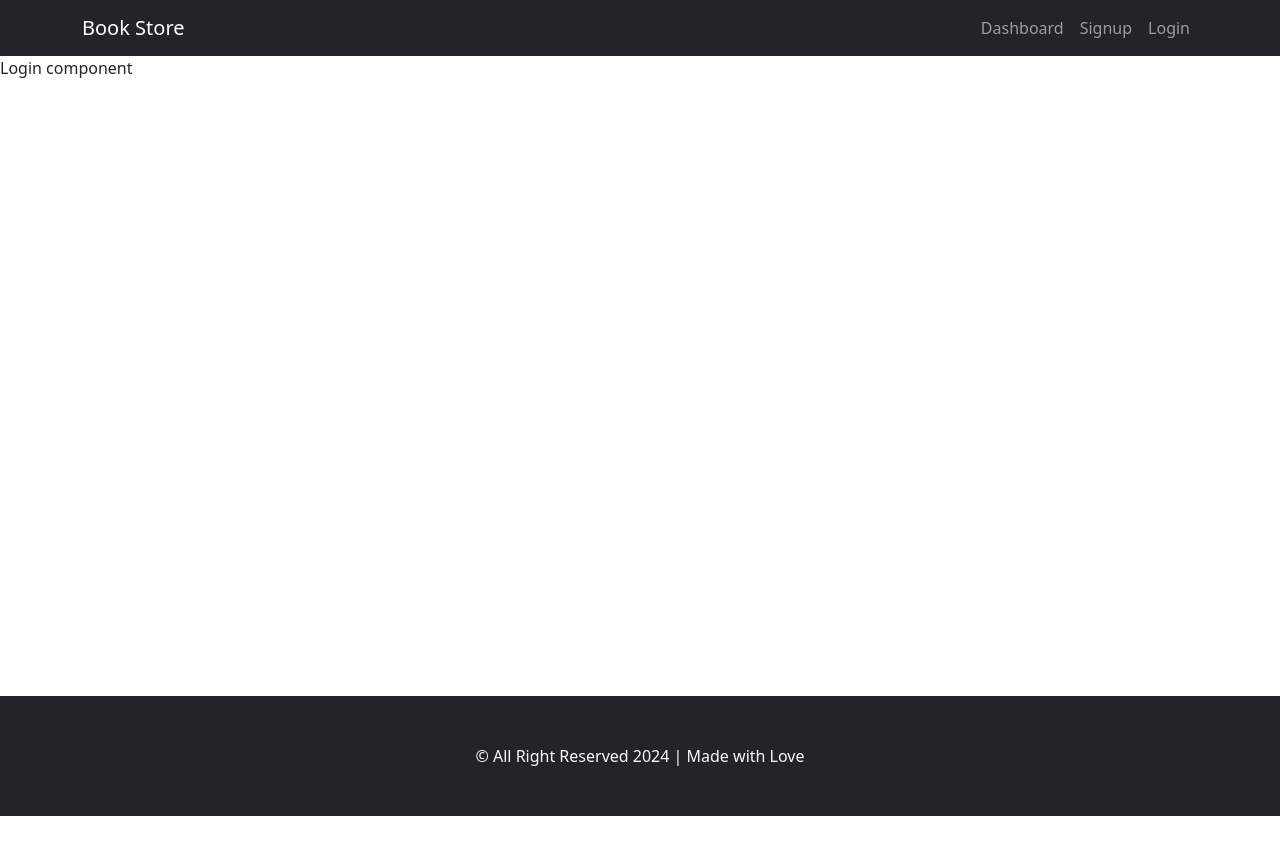
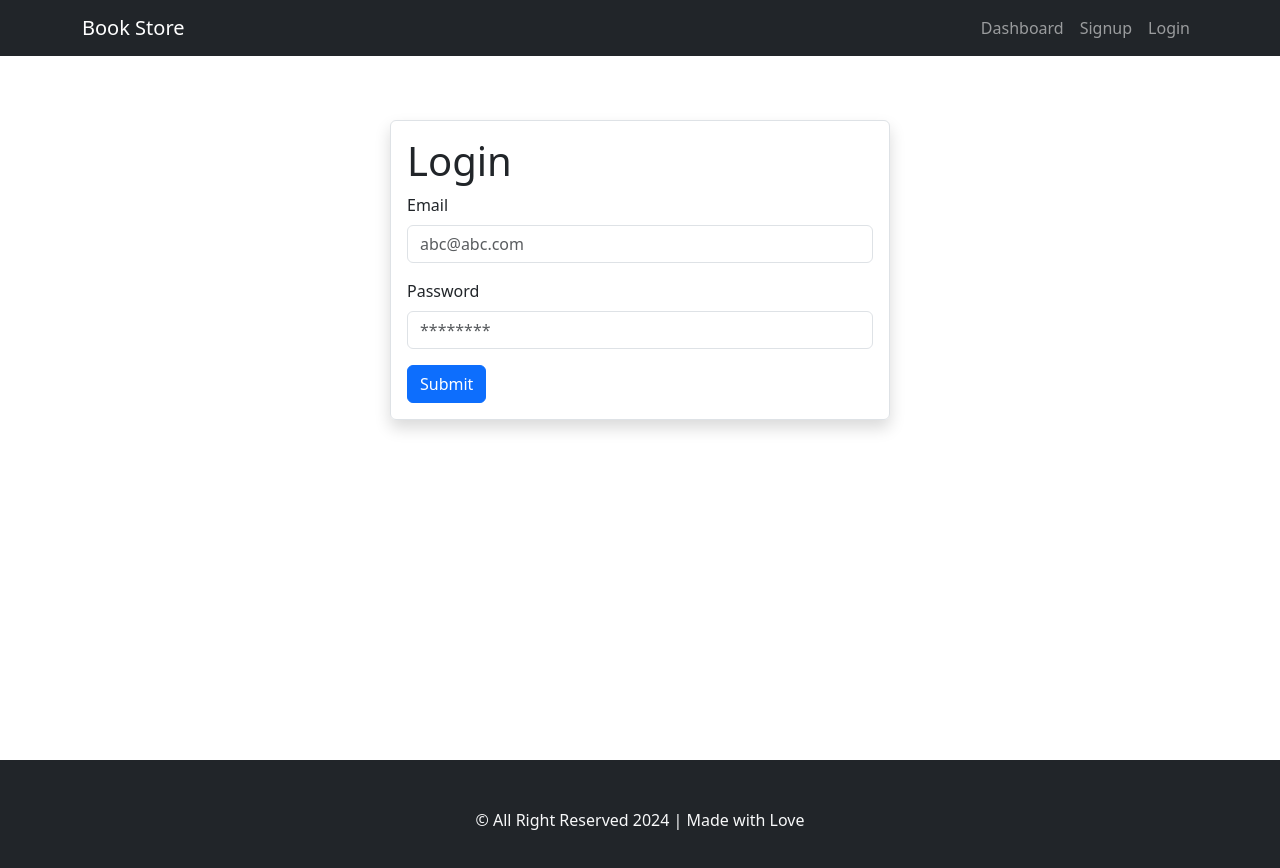
Before and after one commit to sonam-serchan/book-library, a React (Vite) app: page / in a window 1280 px wide. Shown: the top 868 px of the page. Before the commit the page ends 816 px from the top, so only its background shows below. Built offline with nearby package versions, Linux system fonts and the light colour scheme.

Commit message:
login and reset-password forms added

```diff
--- a/src/pages/auth/Login.jsx
+++ b/src/pages/auth/Login.jsx
@@ -1,10 +1,50 @@
+import { Button, Form } from "react-bootstrap";
 import BaseLayout from "../../components/layout/BaseLayout";
+import CustomInput from "../../components/customInput/customInput";
+import { useState } from "react";
+import { toast } from "react-toastify";
+
+const inputs = [
+  { name: "email", label: "Email", placeholder: "abc@abc.com", type: "email", required: true },
+  { name: "password", label: "Password", placeholder: "********", type: "password", required: true, minLength: 6 },
+]
 
 const Login = () => {
+  const [formData, setFormData] = useState({});
+
+  const handleChange = (e) => {
+    const { name, value }  = e.target;
+
+    setFormData({
+      ...formData,
+      [name]: value
+    });
+  }
+
+  const handleSubmit = (e) => {
+    e.preventDefault();
+
+    // validate inputs
+    // Todo:
+
+    toast("Logged in!");
+  }
+
   return (
     <>
       <BaseLayout>
-        Login component
+        <div className="p-3 border shadow rounded admin-form">
+          <h1>Login</h1>
+          <Form onSubmit={handleSubmit}>
+            {inputs.map(input => (
+              <CustomInput key={input.name} label={input.label} {...input} onChange={handleChange} />
+            ))}
+
+            <Button variant="primary" type="submit">
+              Submit
+            </Button>
+          </Form>
+        </div>
       </BaseLayout>
     </>
   )
--- a/src/pages/auth/ResetPassword.jsx
+++ b/src/pages/auth/ResetPassword.jsx
@@ -1,10 +1,49 @@
+import { Button, Form } from "react-bootstrap";
 import BaseLayout from "../../components/layout/BaseLayout";
+import CustomInput from "../../components/customInput/customInput";
+import { useState } from "react";
+import { toast } from "react-toastify";
+
+const inputs = [
+  { name: "email", label: "Email", placeholder: "abc@abc.com", type: "email", required: true },
+]
 
 const ResetPassword = () => {
+  const [formData, setFormData] = useState({});
+
+  const handleChange = (e) => {
+    const { name, value }  = e.target;
+
+    setFormData({
+      ...formData,
+      [name]: value
+    });
+  }
+
+  const handleSubmit = (e) => {
+    e.preventDefault();
+
+    // validate inputs
+    // Todo:
+
+    toast("Password reset!");
+  }
+
   return (
     <>
       <BaseLayout>
-        ResetPassword component
+        <div className="p-3 border shadow rounded admin-form">
+          <h1>Password Reset</h1>
+          <Form onSubmit={handleSubmit}>
+            {inputs.map(input => (
+              <CustomInput key={input.name} label={input.label} {...input} onChange={handleChange} />
+            ))}
+
+            <Button variant="primary" type="submit">
+              Submit
+            </Button>
+          </Form>
+        </div>
       </BaseLayout>
     </>
   )
```
